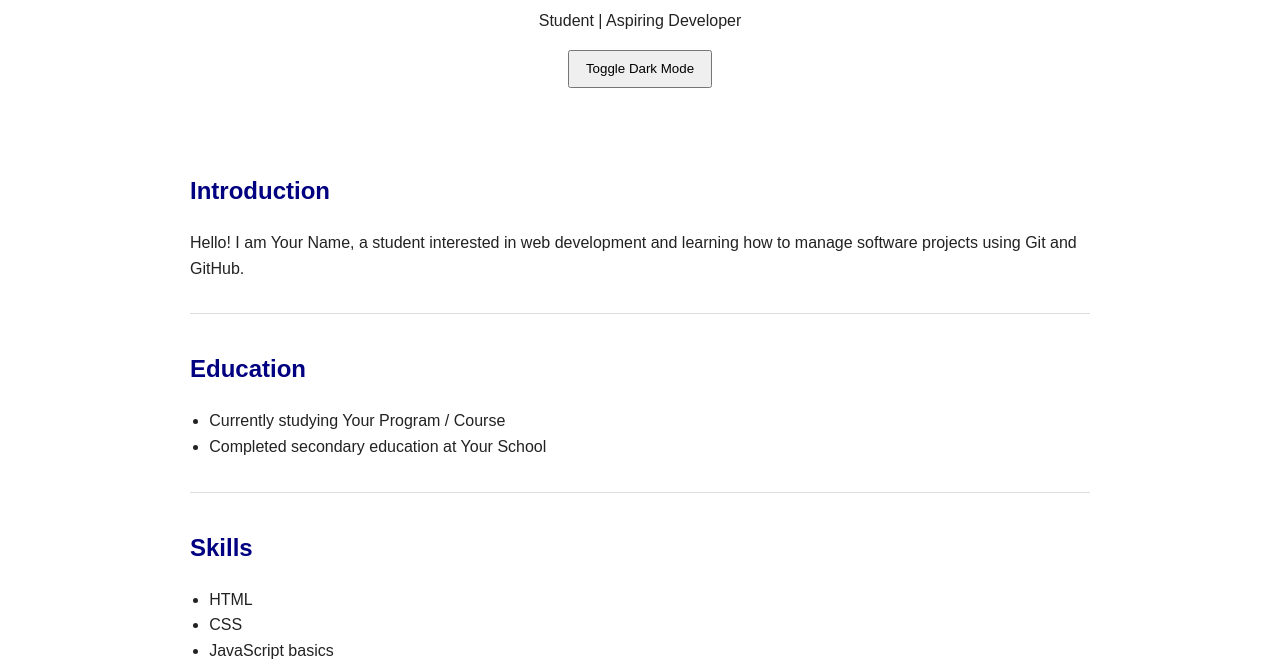
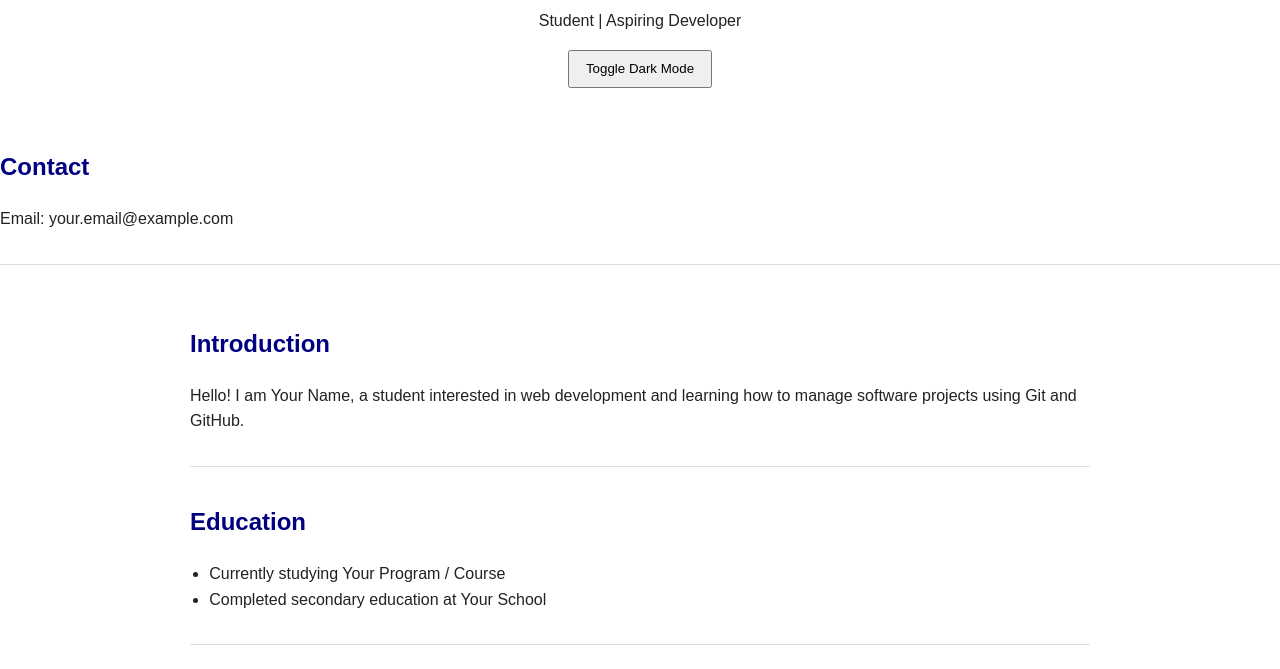
Before and after one commit to Student-750/StudentPortfolio, a plain HTML site: page index.html in a window 1280 px wide. Shown: the part 110-779 px from the top of the page. Drawn offline with Linux system fonts and the light colour scheme.

Commit message:
Add contact index.html

```diff
--- a/index.html
+++ b/index.html
@@ -12,7 +12,10 @@
     <p>Student | Aspiring Developer</p>
     <button id="themeButton" onclick="toggleTheme()">Toggle Dark Mode</button>
   </header>
-
+  <section id="contact">
+    <h2>Contact</h2>
+    <p>Email: your.email@example.com</p>
+  </section>
   <main>
     <section id="about">
       <h2>Introduction</h2>
```
